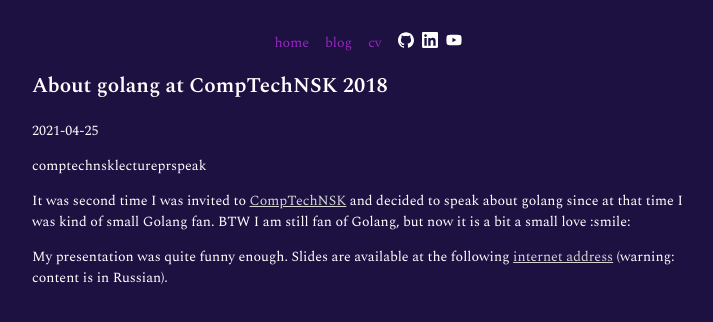
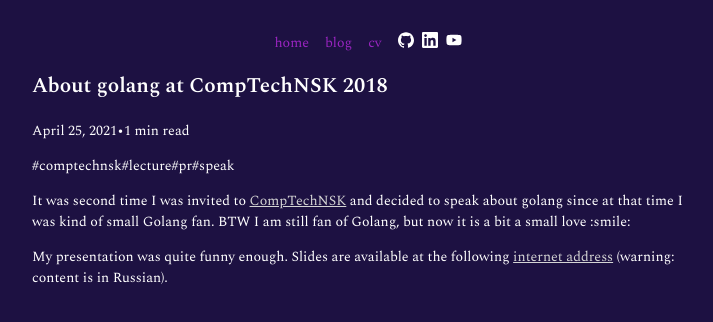
Before and after one commit to sergeyt/sergeyt-dev, a Next.js app: page /blog/2019/comp-tech-nsk-2018 in a window 1280 px wide. Shown: the top 322 px of the page, without its empty margins (272-985 px from the left). Built offline with nearby package versions, Linux system fonts and the light colour scheme.

Commit message:
feat: blog page styling

```diff
--- a/package.json
+++ b/package.json
@@ -9,8 +9,8 @@
     "lint": "next lint"
   },
   "dependencies": {
+    "@mdx-js/loader": "^3.1.0",
     "@mdx-js/react": "^3.1.0",
-    "@mdx-js/loader": "^3.1.0",
     "@next/mdx": "^15.4.0-canary.51",
     "@react-icons/all-files": "4.1.0",
     "bluebird": "^3.7.2",
@@ -19,6 +19,7 @@
     "eslint-config-next": "15.3.3",
     "gray-matter": "^4.0.3",
     "next": "15.3.3",
+    "next-mdx-remote": "^5.0.0",
     "react": "19.1.0",
     "react-dom": "19.1.0",
     "react-icons": "5.5.0",
--- a/src/components/BlogLayout.tsx
+++ b/src/components/BlogLayout.tsx
@@ -1,32 +1,73 @@
 import React from "react";
 import Layout from "./layout";
+
+type FrontMatter = {
+  title: string;
+  date?: string;
+  tags?: string[];
+};
 
 export default function BlogLayout({
   children,
   frontMatter,
+  readingTimeMinutes,
 }: {
-  children: React.ReactNode;
-  frontMatter: { title: string; date: string; tags?: string[] };
+  children?: React.ReactNode;
+  frontMatter?: FrontMatter;
+  readingTimeMinutes?: number;
 }) {
+  const { title, date, tags } = frontMatter || {};
+
+  // Format date nicely, fallback to raw string if parsing fails
+  let formattedDate: string | null = null;
+  if (date) {
+    const d = new Date(date);
+    if (!Number.isNaN(d.getTime())) {
+      formattedDate = d.toLocaleDateString("en-US", {
+        year: "numeric",
+        month: "long",
+        day: "numeric",
+      });
+    } else {
+      formattedDate = date;
+    }
+  }
+
   return (
-    <Layout>
+    <Layout title={`${title} – sergeyt.dev`}>
       <article className="max-w-2xl mx-auto py-10">
-        <h1 className="text-3xl font-bold">{frontMatter.title}</h1>
-        <p className="text-sm text-gray-500">{frontMatter.date}</p>
+        {/* Title */}
+        <h1 className="text-3xl font-semibold tracking-tight sm:text-4xl">
+          {title}
+        </h1>
 
-        {frontMatter.tags?.length && (
-          <div className="mt-2 flex gap-2">
-            {frontMatter.tags.map((tag) => (
-              <span key={tag} className="bg-gray-200 px-2 py-1 text-xs rounded">
-                {tag}
+        {/* Meta row: date + read time */}
+        {(formattedDate || readingTimeMinutes) && (
+          <p className="mt-2 text-xs text-gray-500 flex flex-wrap items-center gap-2">
+            {formattedDate && <span>{formattedDate}</span>}
+            {formattedDate && readingTimeMinutes && <span>•</span>}
+            {readingTimeMinutes && <span>{readingTimeMinutes} min read</span>}
+          </p>
+        )}
+
+        {/* Tags as nice badges */}
+        {tags?.length ? (
+          <div className="mt-4 flex flex-wrap gap-2">
+            {tags.map((tag) => (
+              <span
+                key={tag}
+                className="inline-flex items-center rounded-full border border-gray-200 bg-gray-50 px-2.5 py-0.5 text-xs font-medium text-gray-700"
+              >
+                #{tag}
               </span>
             ))}
           </div>
-        )}
+        ) : null}
 
+        {/* Content */}
         <div className="mt-6 prose">{children}</div>
 
-        {/* 🔽 Your comment component, e.g. Giscus or Disqus */}
+        {/* Comments / footer region */}
         <div className="mt-10">{/* <Comments /> */}</div>
       </article>
     </Layout>
--- a/src/components/layout.tsx
+++ b/src/components/layout.tsx
@@ -13,7 +13,7 @@ const font = Spectral({
   variable: "--font-main",
 });
 
-export default function RootLayout({ children }) {
+export default function RootLayout({ title, children }) {
   const router = useRouter();
   return (
     <div className={cx(styles.page, font.variable)}>
--- a/src/pages/blog/[year]/[slug].tsx
+++ b/src/pages/blog/[year]/[slug].tsx
@@ -1,22 +1,16 @@
 import fs from "fs";
 import path from "path";
 import bluebird from "bluebird";
-import { useMemo } from "react";
-import dynamic from "next/dynamic";
 import matter from "gray-matter";
-import BlogLayout from "../../../components/BlogLayout";
+import { MDXRemote } from "next-mdx-remote";
+import { serialize } from "next-mdx-remote/serialize";
+import BlogLayout from "@/components/BlogLayout";
 
-export default function BlogPage({ frontMatter, year, slug }) {
-  const MdxContent = useMemo(
-    () =>
-      dynamic(() =>
-        import(`../../../posts/${year}/${slug}.mdx`).then((mod) => mod.default),
-      ),
-    [year, slug],
-  );
+export default function BlogPage({ source, ...props }) {
+  console.log("blog props", props);
   return (
-    <BlogLayout frontMatter={frontMatter}>
-      <MdxContent />
+    <BlogLayout {...props}>
+      <MDXRemote {...source} />
     </BlogLayout>
   );
 }
@@ -31,7 +25,7 @@ export async function getStaticPaths() {
     return bluebird.map(files, async (file: string) => ({
       params: {
         year,
-        slug: file.replace(".mdx", ""),
+        slug: file.replace(".mdx", "").replace(".md", ""),
       },
     }));
   });
@@ -44,15 +38,26 @@ export async function getStaticPaths() {
 
 export async function getStaticProps({ params }) {
   const { year, slug } = params;
-  const postPath = path.join(process.cwd(), "src/posts", year, `${slug}.mdx`);
-  const source = fs.readFileSync(postPath, "utf-8");
-  const { data: frontMatter } = matter(source);
+  const postBase = path.join(process.cwd(), "src/posts", year, slug);
+  const postPath = [".md", ".mdx", "/index.md", "/index.mdx"]
+    .map((t) => `${postBase}${t}`)
+    .find((x) => fs.existsSync(x));
+  if (!postPath) {
+    throw new Error("No post path provided");
+  }
+  const rawContent = fs.readFileSync(postPath, "utf-8");
+  const { content, data: frontMatter } = matter(rawContent);
+  const source = await serialize(content);
+
+  // 🔢 Simple read-time: ~200 words per minute
+  const words = rawContent.split(/\s+/).filter(Boolean).length;
+  const readingTimeMinutes = Math.max(1, Math.round(words / 200));
 
   return {
     props: {
       frontMatter,
-      year,
-      slug,
+      source,
+      readingTimeMinutes,
     },
   };
 }
```
Also changed, not shown: 1 other file (tests, documents, lock files or other folders).
